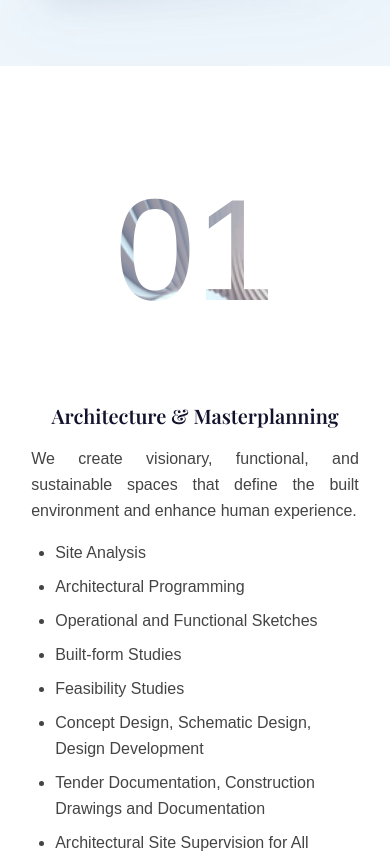
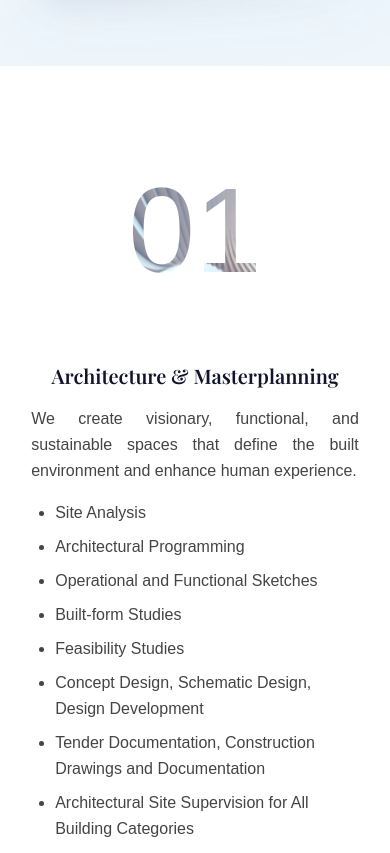
Before and after one commit to AkshatSW/KlickIndiaCorp, a React (Vite) app: page /servicepage in a window 390 px wide. Shown: the part 900-1753 px from the top of the page. Built offline with nearby package versions, Linux system fonts and the light colour scheme.

Commit message:
finalised wroking draft

```diff
--- a/src/Components/pages/About.jsx
+++ b/src/Components/pages/About.jsx
@@ -46,7 +46,7 @@ const About = () => {
     { title: "03 | We are Quality-Driven", text: "We maintain the highest standards in materials, methods and craftsmanship." },
     { title: "04 | We are Client-Focused", text: "We listen closely and tailor solutions that align perfectly with your vision and goals." },
     { title: "05 | We are Transparent", text: "Building trust through honest communication, detailed planning and clear updates." },
-    { title: "06 | We are Detail-Oriented", text: "From concept to completion, every line, layout and finish is refined to perfection." },
+    { title: "06 | We are Detail-Oriented", text: "We build your trust through honest communication, detailed planning and clear updates." },
   ];
 
   return (
--- a/src/Components/pages/servicesPage.jsx
+++ b/src/Components/pages/servicesPage.jsx
@@ -272,10 +272,10 @@ const ServicesPage = () => {
   whileInView={{ opacity: 1, x: 0 }}
   transition={{ duration: 0.8 }}
   viewport={{ once: true }}
-              className="w-full lg:w-[32%] flex justify-center order-1"
+  className="w-full lg:w-[32%] flex justify-center items-center order-1"
 >
   <div
-                className="w-full max-w-xs sm:max-w-sm h-[240px] sm:h-[280px] md:h-[340px] overflow-hidden"
+    className="w-full max-w-xs sm:max-w-sm h-[200px] sm:h-[240px] md:h-[280px] lg:h-[340px] overflow-hidden"
     style={{
       WebkitMaskImage: getNumberMask(index + 1, { bold: true }),
       WebkitMaskRepeat: "no-repeat",
@@ -290,6 +290,7 @@ const ServicesPage = () => {
     <img src={service.img} alt={service.title} className="w-full h-full object-cover" />
   </div>
 </motion.div>
+
 
             {/* Text Section */}
             <motion.div
```
Lines whose indentation alone changed are shown as unchanged.
